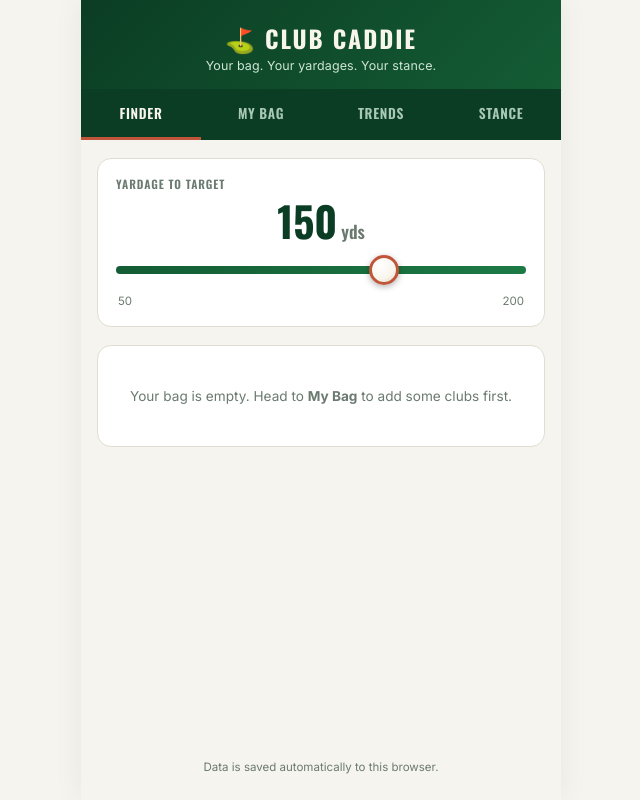
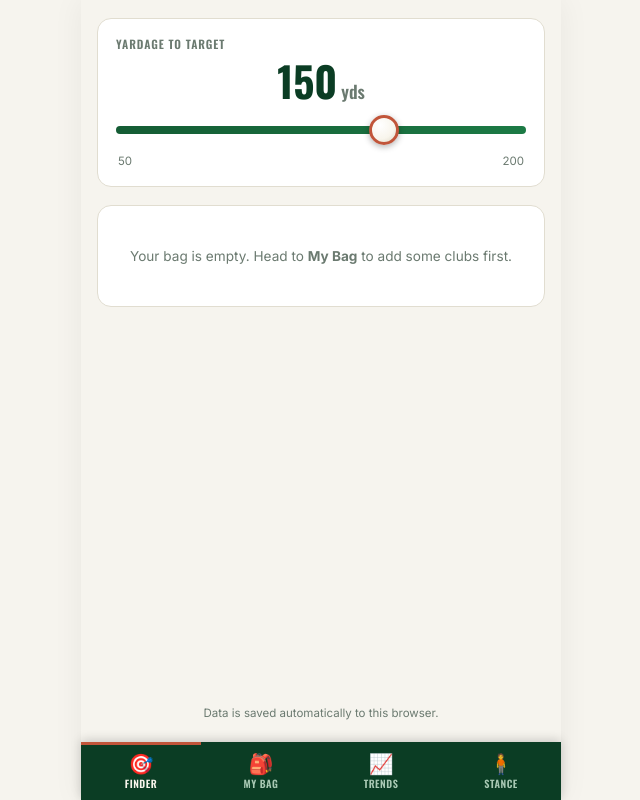
Before and after one commit to Zenith-42/Golf-Bag, a plain HTML site: page index.html in a window 1280 px wide. Shown: the whole page, without its empty margins (319-959 px from the left). Drawn offline with nearby package versions, Linux system fonts and the light colour scheme.

Commit message:
Drop the header, move tabs to a bottom nav bar
Removed the branded title/tagline header entirely, so content now
starts right at the top of the screen on every tab. Replaced the top
tab strip with a fixed bottom navigation bar (icon + label per tab,
active tab marked with a top accent border instead of bottom), which
reads more like a native/installed app and keeps the tabs thumb-
reachable instead of requiring a reach to the top of the screen.

Main content and the footer both get bottom padding (footer's
accounts for iOS safe-area-inset-bottom too) so nothing scrolls
behind the fixed bar; verified by scrolling every tab to the very
bottom with real content in each. Full existing test suite re-run
and passes with zero console errors.

Co-Authored-By: Claude Sonnet 5 <noreply@anthropic.com>
Claude-Session: https://claude.ai/code/session_01YNBCCjfw16HMsFKCiCegd3

```diff
--- a/index.html
+++ b/index.html
@@ -57,56 +57,51 @@
     box-shadow: 0 0 30px rgba(0,0,0,0.06);
   }
 
-  header.top {
-    background: linear-gradient(135deg, var(--turf-dark), var(--turf-mid));
-    color: var(--ball);
-    padding: 20px 20px 16px;
-    text-align: center;
-  }
-
-  header.top h1 {
-    margin: 0;
-    font-size: 1.5rem;
-    font-weight: 700;
-    letter-spacing: 0.08em;
-  }
-
-  header.top .tagline {
-    font-family: 'Inter', sans-serif;
-    font-size: 0.78rem;
-    color: #cfe6d7;
-    text-transform: none;
-    letter-spacing: 0.01em;
-    margin-top: 2px;
-  }
-
   nav.tabs {
     display: flex;
     background: var(--turf-dark);
-    position: sticky;
-    top: 0;
+    box-shadow: 0 -2px 10px rgba(0,0,0,0.18);
+    position: fixed;
+    left: 50%;
+    bottom: 0;
+    transform: translateX(-50%);
+    width: 100%;
+    max-width: 480px;
     z-index: 10;
   }
 
   nav.tabs button {
     flex: 1;
+    display: flex;
+    flex-direction: column;
+    align-items: center;
+    justify-content: center;
+    gap: 2px;
     background: none;
     border: none;
+    border-top: 3px solid transparent;
     color: #a9c9b4;
-    font-family: 'Oswald', sans-serif;
-    font-size: 0.85rem;
+    cursor: pointer;
+    padding: 9px 4px calc(9px + env(safe-area-inset-bottom));
+    transition: color 0.15s ease, border-color 0.15s ease;
+  }
+
+  nav.tabs .tab-icon {
+    font-size: 1.25rem;
+    line-height: 1;
+  }
+
+  nav.tabs .tab-label {
+    font-family: 'Oswald', sans-serif;
+    font-size: 0.64rem;
     font-weight: 600;
     letter-spacing: 0.05em;
     text-transform: uppercase;
-    padding: 14px 6px;
-    cursor: pointer;
-    border-bottom: 3px solid transparent;
-    transition: color 0.15s ease, border-color 0.15s ease;
   }
 
   nav.tabs button.active {
     color: var(--ball);
-    border-bottom-color: var(--terracotta);
+    border-top-color: var(--terracotta);
   }
 
   nav.tabs button:active {
@@ -115,7 +110,7 @@
 
   main {
     flex: 1;
-    padding: 18px 16px 40px;
+    padding: 18px 16px 24px;
   }
 
   .panel {
@@ -1000,22 +995,17 @@
     text-align: center;
     font-size: 0.72rem;
     color: var(--muted);
-    padding: 10px 20px 26px;
+    padding: 10px 20px calc(80px + env(safe-area-inset-bottom));
   }
 </style>
 </head>
 <body>
 <div id="app">
-  <header class="top">
-    <h1>⛳ Club Caddie</h1>
-    <div class="tagline">Your bag. Your yardages. Your stance.</div>
-  </header>
-
   <nav class="tabs">
-    <button type="button" class="tab-btn active" data-tab="finder">Finder</button>
-    <button type="button" class="tab-btn" data-tab="bag">My Bag</button>
-    <button type="button" class="tab-btn" data-tab="trends">Trends</button>
-    <button type="button" class="tab-btn" data-tab="stance">Stance</button>
+    <button type="button" class="tab-btn active" data-tab="finder"><span class="tab-icon">🎯</span><span class="tab-label">Finder</span></button>
+    <button type="button" class="tab-btn" data-tab="bag"><span class="tab-icon">🎒</span><span class="tab-label">My Bag</span></button>
+    <button type="button" class="tab-btn" data-tab="trends"><span class="tab-icon">📈</span><span class="tab-label">Trends</span></button>
+    <button type="button" class="tab-btn" data-tab="stance"><span class="tab-icon">🧍</span><span class="tab-label">Stance</span></button>
   </nav>
 
   <main>
```
